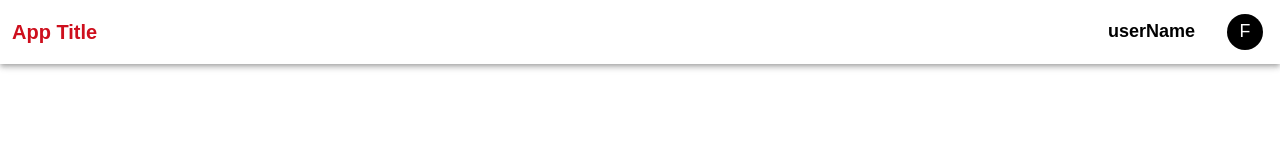
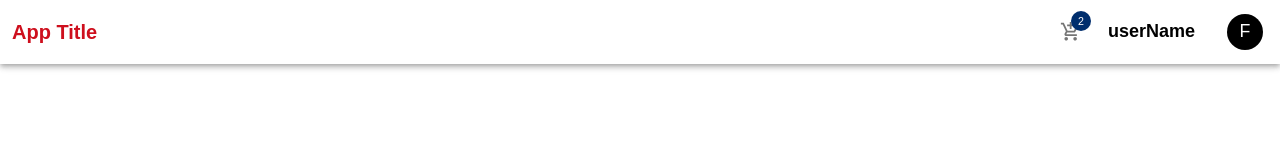
Before and after one commit to seffier/e-commerce-react, a React (Create React App) app: page / in a window 1280 px wide. Shown: the top 160 px of the page. Built offline with nearby package versions, Linux system fonts and the light colour scheme.

Commit message:
ShoppingCart component added to the navbar

```diff
--- a/package.json
+++ b/package.json
@@ -5,7 +5,8 @@
   "dependencies": {
     "@emotion/react": "^11.11.3",
     "@emotion/styled": "^11.11.0",
-    "@mui/material": "^5.15.4",
+    "@mui/icons-material": "^5.14.5",
+    "@mui/material": "^5.15.5",
     "@testing-library/jest-dom": "^5.17.0",
     "@testing-library/react": "^13.4.0",
     "@testing-library/user-event": "^13.5.0",
--- a/src/components/Custom/Layouts/Main/Layout/navbar.tsx
+++ b/src/components/Custom/Layouts/Main/Layout/navbar.tsx
@@ -2,6 +2,7 @@ import React, {JSX} from "react";
 import {Grid, Stack, Typography, Toolbar, useTheme, IconButton, Tooltip, Box, Avatar} from "@mui/material";
 import {styled} from "@mui/material/styles";
 import MuiAppBar from '@mui/material/AppBar'
+import Basket from "../../../ShoppingCart";
 
 
 const AppBar = styled(MuiAppBar)(({
@@ -29,6 +30,9 @@ export const Navbar = (): JSX.Element => {
                         <Typography variant="h6" component="div" sx={{flexGrow: 1}}>
                             {'App Title'}
                         </Typography>
+                            <Stack marginRight={'19px'}>
+                                <Basket />
+                            </Stack>
                         <Typography variant='body2' marginRight='19px'>
                             {'userName'}
                         </Typography>
--- /dev/null
+++ b/src/components/Custom/ShoppingCart/index.tsx
@@ -0,0 +1,52 @@
+import React, { useState } from 'react';
+import AddShoppingCartIcon from '@mui/icons-material/AddShoppingCart';
+import Badge from '@mui/material/Badge';
+import IconButton from '@mui/material/IconButton';
+import Drawer from '@mui/material/Drawer';
+import {Box} from "@mui/material";
+
+const Basket = () => {
+    const [isBasketOpen, setBasketOpen] = useState(false); // State to track if basket is open
+
+    // Function to handle basket icon click
+    const toggleBasketList = () => {
+        setBasketOpen(!isBasketOpen);
+    };
+
+    // ShoppingCart items (You will replace this with actual basket data)
+    const basketItems = [1, 2];
+
+    return (
+        <>
+            <IconButton onClick={toggleBasketList}>
+                <Badge badgeContent={basketItems.length} color="primary">
+                    <AddShoppingCartIcon />
+                </Badge>
+            </IconButton>
+
+            <Drawer anchor='right' open={isBasketOpen} onClose={toggleBasketList} sx={{
+                '& .MuiDrawer-paper': {
+                    width: '20vw',
+                },
+            }}>
+                <Box
+                    sx={{
+                        width: '50vw',
+                    }}
+                >
+                    <div>
+                        {basketItems.length > 0 ? (
+                            basketItems.map((item, index) => (
+                                <div key={index}>Item {index}</div>
+                            ))
+                        ) : (
+                            <p>Your basket is empty.</p>
+                        )}
+                    </div>
+                </Box>
+            </Drawer>
+        </>
+    );
+};
+
+export default Basket;
```
Also changed, not shown: 1 other file (tests, documents, lock files or other folders).
